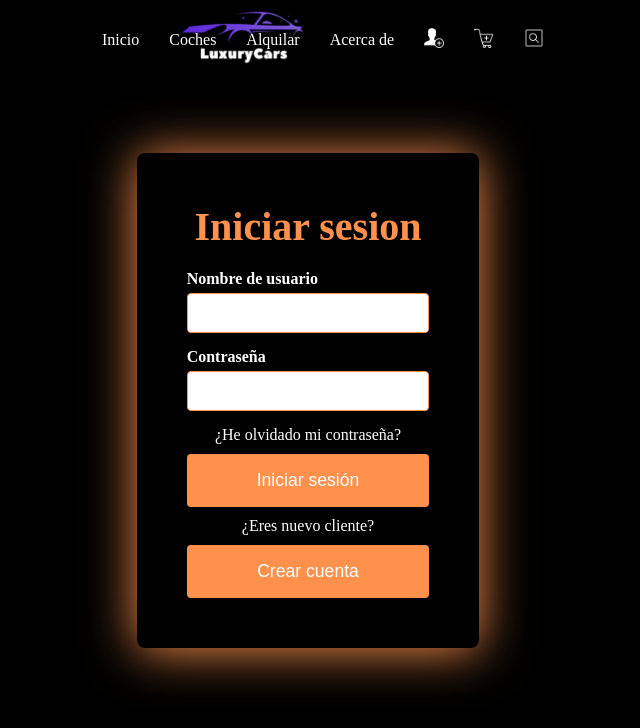
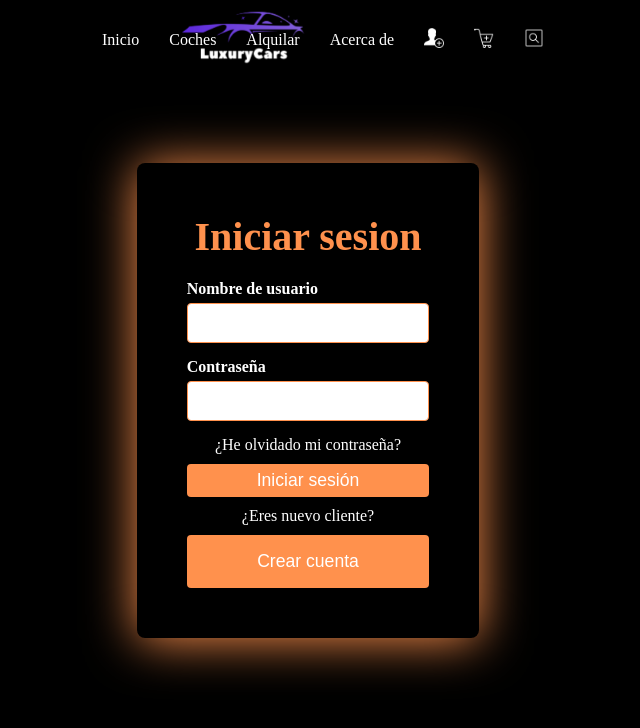
Before and after one commit to Kevinpc123/trabajo_kemel, a PHP site: page /login.php in a window 1280 px wide. Shown: the top 728 px of the page, without its empty margins (332-972 px from the left). Run offline with PHP 8.4, Linux system fonts and the light colour scheme.

Commit message:
Actualizacion v0.2 css login

```diff
--- a/login.php
+++ b/login.php
@@ -166,7 +166,7 @@
                 <input type="password" name="password" required>
             </div>
             <a href="#" class="enlace">¿He olvidado mi contraseña?</a>
-            <button type="submit" name="iniciar_sesion" class="btn2"><a href="#" class="enlace">Iniciar sesión</a></button><!--Recordar poner el enlace al entrar a registro cuando se cree-->
+            <button type="submit" name="iniciar_sesion" class="btn2">Iniciar sesión</button><!--Recordar poner el enlace al entrar a registro cuando se cree-->
             <p class="enlace">¿Eres nuevo cliente?</p>
             <button type="submit" name="resgistro" class="btn2"><a href="registro.php" class="enlace">Crear cuenta</a></button>
         </form>
```
